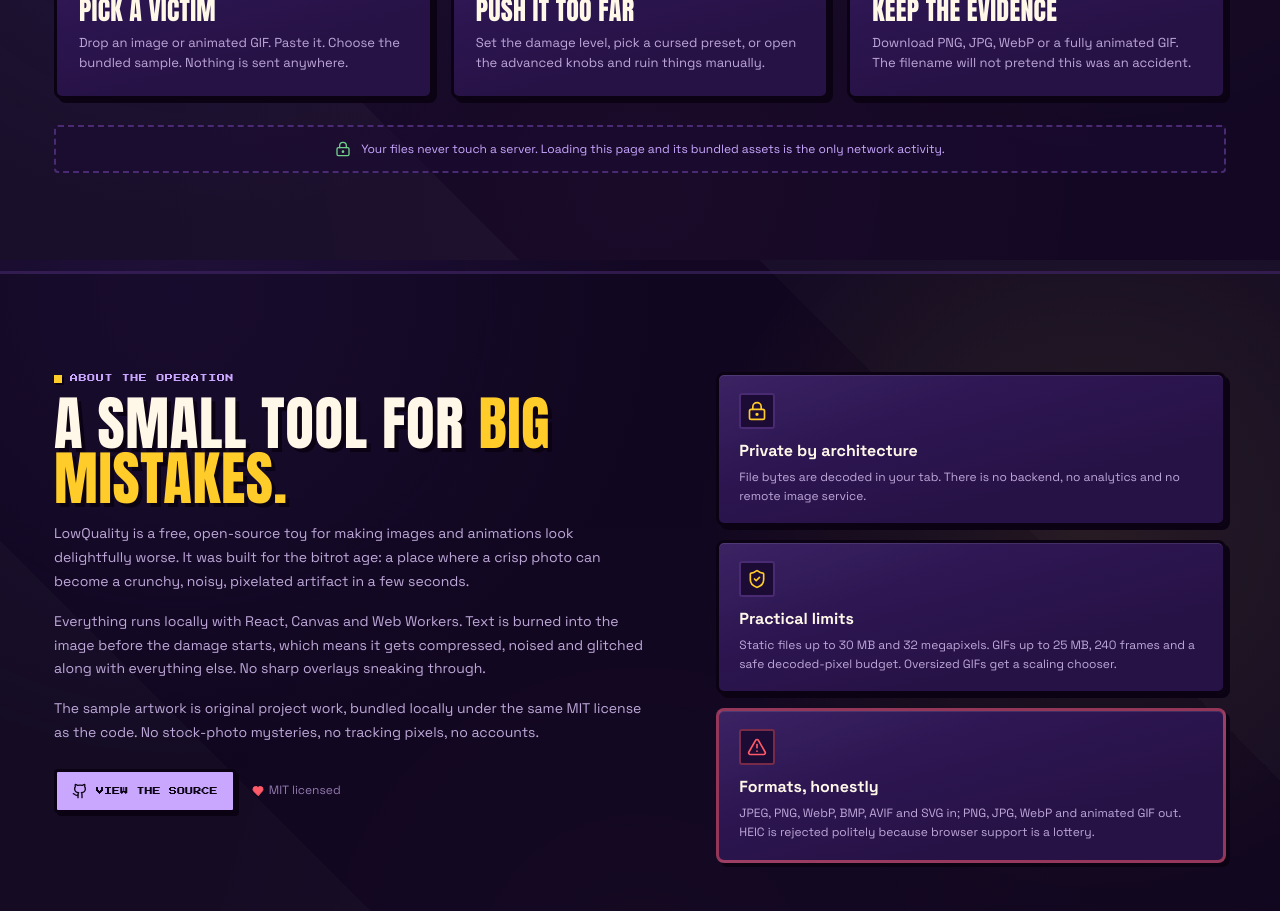
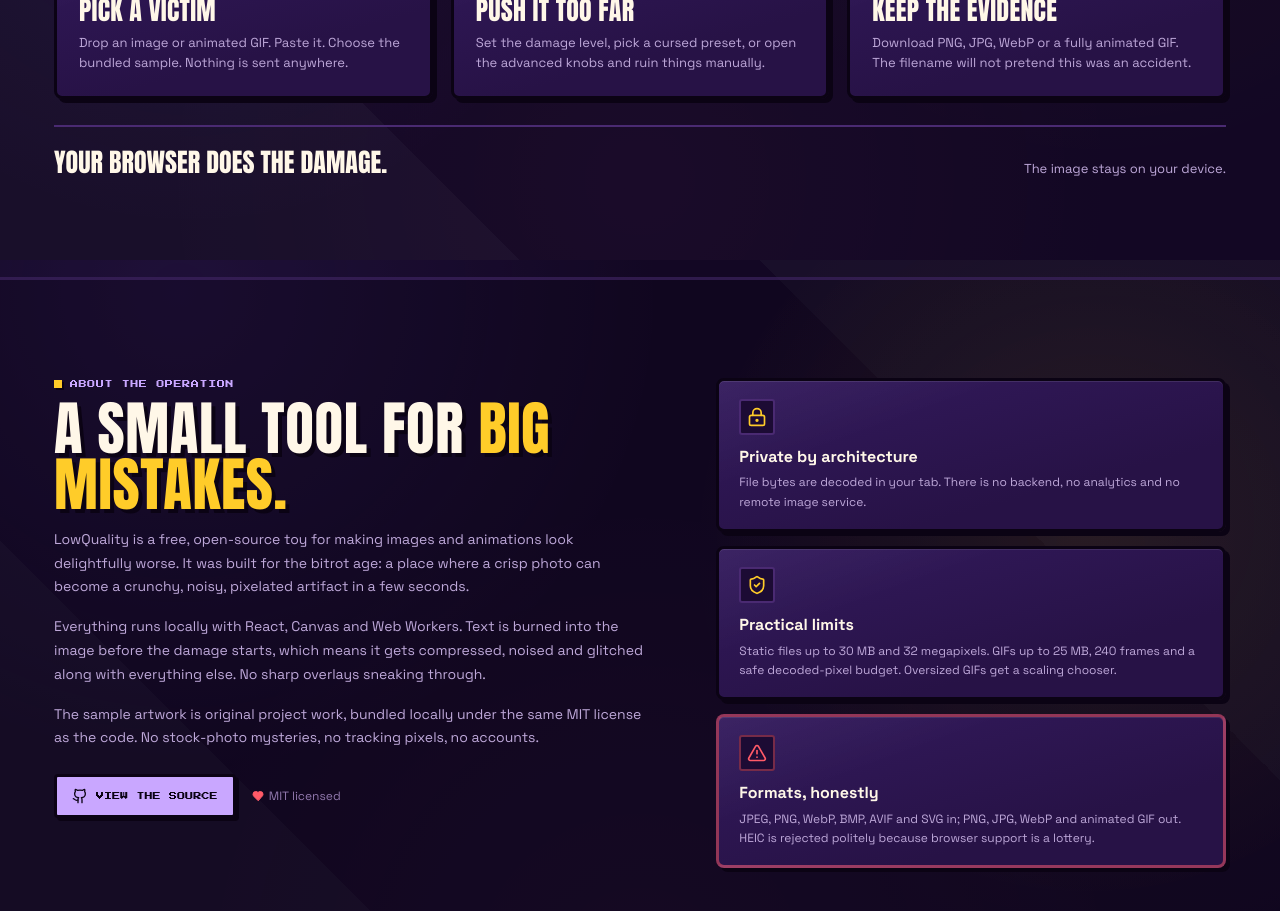
Before and after one commit to rafelolv/lowquality, a React (Vite) app: page / in a window 1280 px wide. Shown: the part 2140-3051 px from the top of the page. Built offline with nearby package versions, Linux system fonts and the light colour scheme; no server answers.

Commit message:
style: simplify local processing note

```diff
--- a/src/components/HowItWorks.tsx
+++ b/src/components/HowItWorks.tsx
@@ -1,4 +1,4 @@
-import { Download, LockKeyhole, SlidersHorizontal, UploadCloud } from 'lucide-react';
+import { Download, SlidersHorizontal, UploadCloud } from 'lucide-react';
 
 const STEPS = [
   {
@@ -53,11 +53,8 @@ export function HowItWorks() {
         </div>
 
         <div className="local-strip">
-          <LockKeyhole size={16} aria-hidden="true" />
-          <span>
-            Your files never touch a server. Loading this page and its bundled assets is
-            the only network activity.
-          </span>
+          <strong>Your browser does the damage.</strong>
+          <span>The image stays on your device.</span>
         </div>
       </div>
     </section>
--- a/src/styles/layout.css
+++ b/src/styles/layout.css
@@ -544,23 +544,25 @@
 
 .local-strip {
   display: flex;
-  align-items: center;
-  justify-content: center;
-  gap: 10px;
+  align-items: baseline;
+  justify-content: space-between;
+  flex-wrap: wrap;
+  gap: 8px 24px;
   margin-top: 26px;
-  padding: 13px 18px;
-  color: var(--lavender);
-  background: rgba(28, 11, 52, 0.55);
-  border: 2px dashed var(--line-soft);
-  border-radius: var(--radius-sm);
-  font-size: 12px;
+  padding-top: 20px;
+  border-top: 2px solid var(--line-soft);
+  color: var(--muted);
+  font-size: 13px;
   line-height: 1.5;
-  text-align: center;
-}
-
-.local-strip svg {
-  flex: none;
-  color: var(--green);
+}
+
+.local-strip strong {
+  color: var(--cream);
+  font-family: var(--font-display);
+  font-size: 26px;
+  font-weight: 400;
+  line-height: 1.2;
+  text-transform: uppercase;
 }
 
 /* --------------------------------------------------------------------------
```
